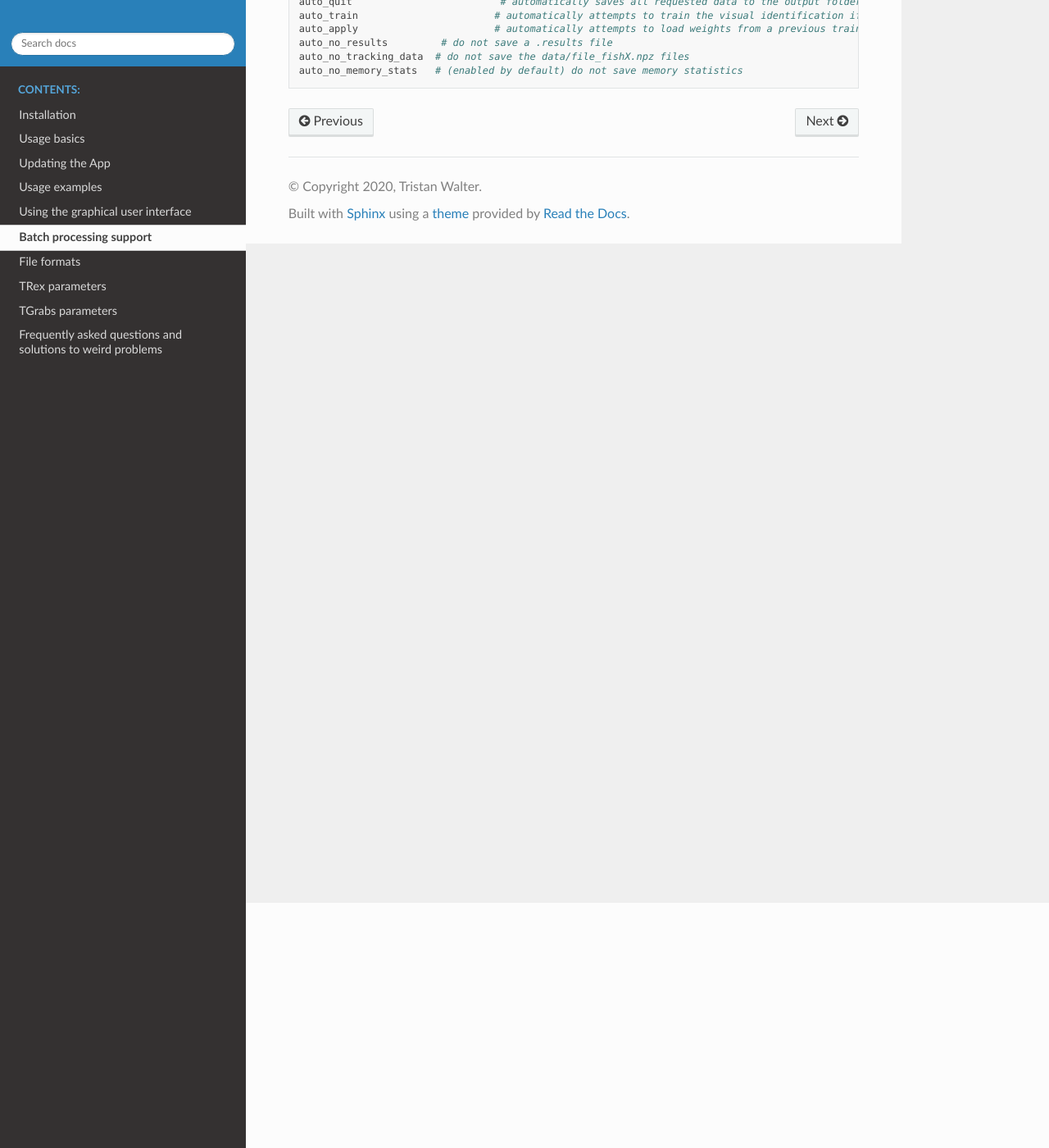
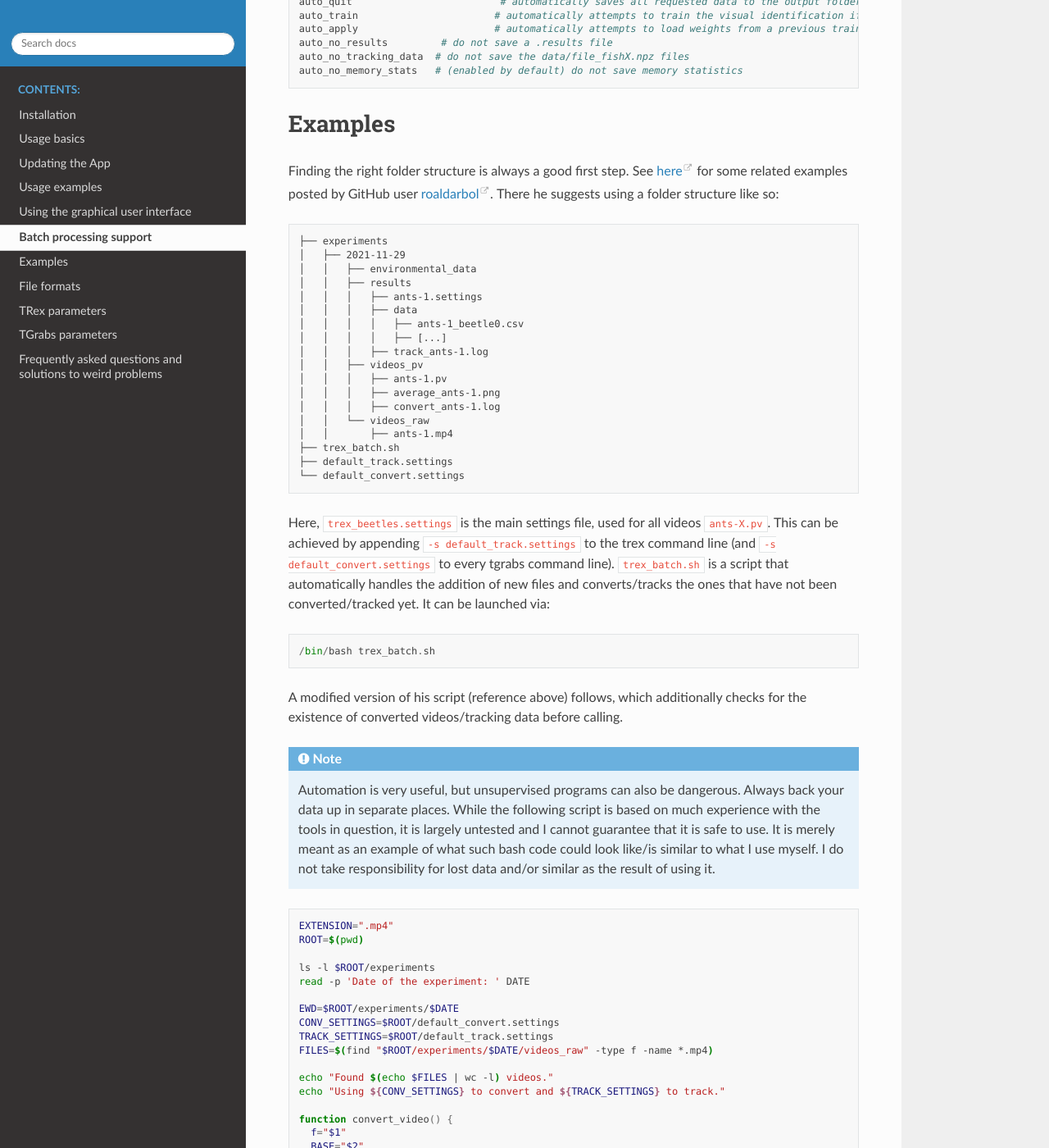
Before and after one commit to mooch443/trex, a Sphinx documentation site: the page built from docs/batch.rst, in a window 1280 px wide and 1400 px high, scrolled down 299 px. Shown: the whole window at 82% size. Built offline with Sphinx 7.4.7 and the Read the Docs theme 2.0.0, drawn with Linux system fonts in a browser that asks for light colours; some of the changed text lies outside the part shown.

Commit message:
* added script in batch.rst

```diff
--- a/docs/batch.rst
+++ b/docs/batch.rst
@@ -14,3 +14,126 @@ Batch processing support
 	auto_no_results		# do not save a .results file
 	auto_no_tracking_data  # do not save the data/file_fishX.npz files
 	auto_no_memory_stats   # (enabled by default) do not save memory statistics
+
+
+Examples
+========
+
+Finding the right folder structure is always a good first step. See `here <https://github.com/mooch443/trex/issues/74#issuecomment-1016717244>`_ for some related examples posted by GitHub user `roaldarbol <https://github.com/roaldarbol>`_. There he suggests using a folder structure like so:
+
+.. code::
+
+		├── experiments
+		│   ├── 2021-11-29
+		│   │   ├── environmental_data
+		│   │   ├── results
+		│   │   │   ├── ants-1.settings
+		│   │   │   ├── data
+		│   │   │   │   ├── ants-1_beetle0.csv
+		│   │   │   │   ├── [...]
+		│   │   │   ├── track_ants-1.log
+		│   │   ├── videos_pv
+		│   │   │   ├── ants-1.pv
+		│   │   │   ├── average_ants-1.png
+		│   │   │   ├── convert_ants-1.log
+		│   │   └── videos_raw
+		│   │       ├── ants-1.mp4
+		├── trex_batch.sh
+		├── default_track.settings
+		└── default_convert.settings
+
+Here, ``trex_beetles.settings`` is the main settings file, used for all videos ``ants-X.pv``. This can be achieved by appending ``-s default_track.settings`` to the trex command line (and ``-s default_convert.settings`` to every tgrabs command line). ``trex_batch.sh`` is a script that automatically handles the addition of new files and converts/tracks the ones that have not been converted/tracked yet. It can be launched via::
+
+	/bin/bash trex_batch.sh
+
+A modified version of his script (reference above) follows, which additionally checks for the existence of converted videos/tracking data before calling.
+
+.. NOTE::
+
+	Automation is very useful, but unsupervised programs can also be dangerous. Always back your data up in separate places. While the following script is based on much experience with the tools in question, it is largely untested and I cannot guarantee that it is safe to use. It is merely meant as an example of what such bash code could look like/is similar to what I use myself. I do not take responsibility for lost data and/or similar as the result of using it.
+
+.. code:: bash
+
+  EXTENSION=".mp4"
+  ROOT=$(pwd)
+
+  ls -l $ROOT/experiments
+  read -p 'Date of the experiment: ' DATE
+
+  EWD=$ROOT/experiments/$DATE
+  CONV_SETTINGS=$ROOT/default_convert.settings
+  TRACK_SETTINGS=$ROOT/default_track.settings
+  FILES=$(find "$ROOT/experiments/$DATE/videos_raw" -type f -name *.mp4)
+
+  echo "Found $(echo $FILES | wc -l) videos."
+  echo "Using ${CONV_SETTINGS} to convert and ${TRACK_SETTINGS} to track."
+
+  function convert_video() {
+    f="$1"
+    BASE="$2"
+
+    if [ ! -f "${EWD}/videos_pv/${BASE}.pv" ]; then
+       CMD="tgrabs \
+            -d ${EWD}/videos_pv \
+            -i ${f} \
+            -s ${CONV_SETTINGS} \
+            -o tmp"
+
+       echo -e "\t${CMD} ..."
+       if { eval $CMD 2>&1; } > convert_${BASE}.log; then
+          echo -e "\tConverted ${EWD}."
+
+          # moving post-hoc ensures that the process was successful
+          # if we find a .pv file with the correct name.
+          mv average_tmp.png average_${BASE}.png
+          mv tmp.pv ${BASE}.pv
+
+          return 0
+       else
+         echo -e "\tFailed to convert ${EWD}."
+
+         # delete temporary files if they exist
+         rm -f average_tmp.png
+         rm -f tmp.pv
+         return 1
+       fi
+
+    else # found video already
+      echo -e "\tSkipping conversion of ${EWD}."
+      return 0
+    fi
+  }
+
+  function track_video() {
+    f="$1"
+    BASE="$2"
+
+    if [ ! -f "${EWD}/videos_pv/${BASE}.results" ] \
+      && [ ! -f "${EWD}/videos_pv/${BASE}.results.meta" ];
+    then
+      CMD="trex \
+           -d ${EWD}/results \
+           -i ../videos_pv/${BASE}.pv \
+           -s ${TRACK_SETTINGS} \
+           -auto_quit"
+
+        if { eval $CMD 2>&1; } > track_${BASE}.log; then
+           echo -e "\tTracked ${EWD}."
+        else
+         echo -e "\tFailed to track ${EWD}."
+         return 1
+       fi
+
+     else
+       echo -e "\tSkipping tracking of ${EWD}."
+     fi
+  }
+
+  for f in ${FILES}; do
+     BASE=$(basename $f ${EXTENSION})
+     echo "checking raw video ${BASE}..."
+
+     if convert_video "$f" "$BASE"; then
+        track_video "$f" "$BASE"
+     fi
+  done
```
